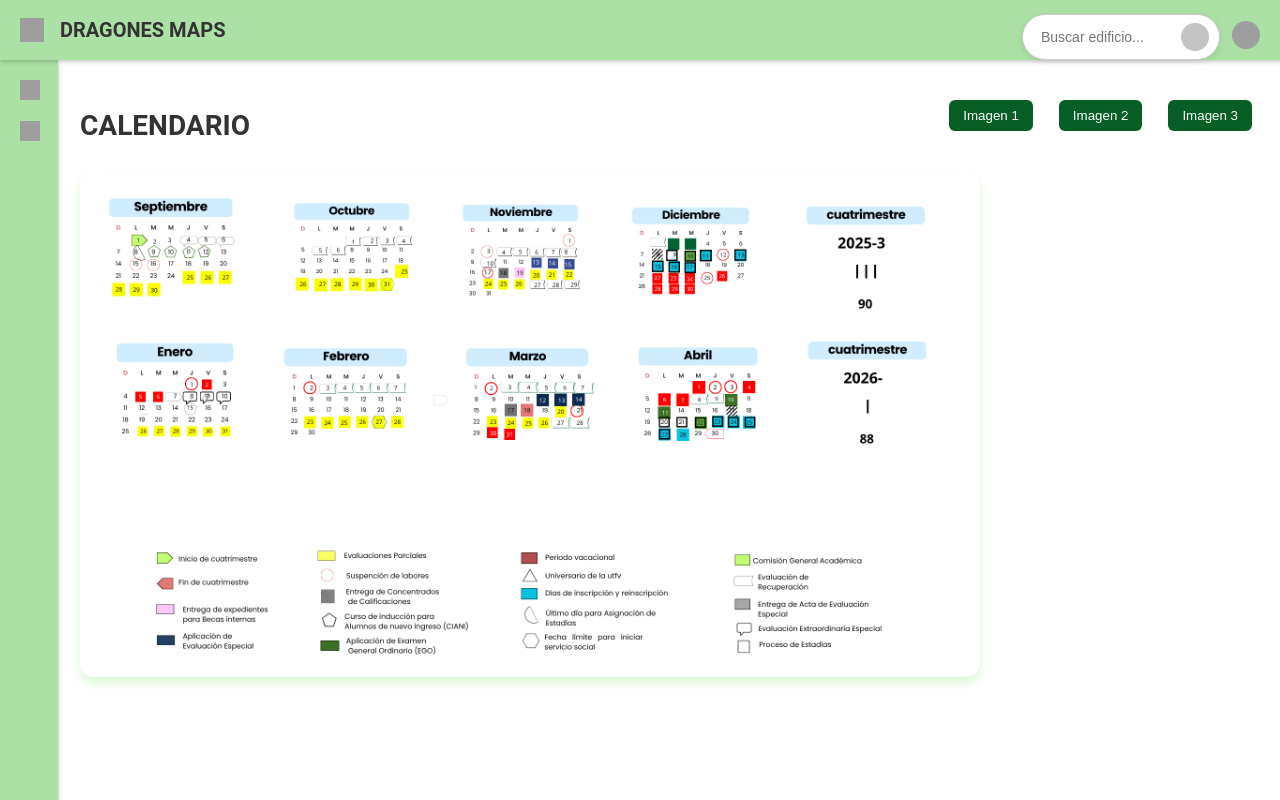
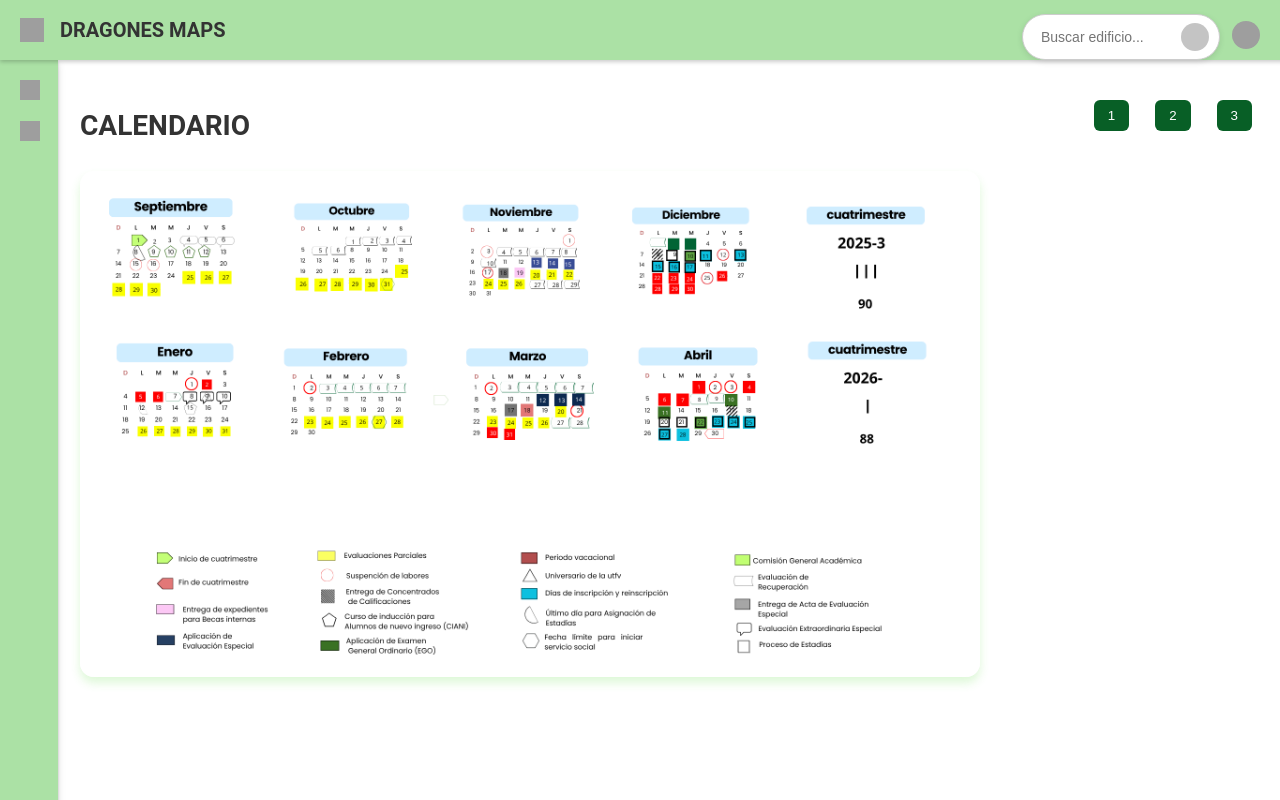
Before and after one commit to KetahGD/Dragones-Maps, a plain HTML site: page calendario.html in a window 1280 px wide. Drawn offline with Linux system fonts and the light colour scheme; grey boxes are pictures that could not be loaded.

Commit message:
Update calendario.html

```diff
--- a/calendario.html
+++ b/calendario.html
@@ -49,9 +49,9 @@
   <div class="calendar-header">
     <h2 class="calendar-title">CALENDARIO</h2>
     <div class="calendar-buttons">
-      <button onclick="cambiarImagen('1')">Imagen 1</button>
-      <button onclick="cambiarImagen('2')">Imagen 2</button>
-      <button onclick="cambiarImagen('3')">Imagen 3</button>
+      <button onclick="cambiarImagen('1')">1</button>
+      <button onclick="cambiarImagen('2')">2</button>
+      <button onclick="cambiarImagen('3')">3</button>
     </div>
   </div>
 
```
